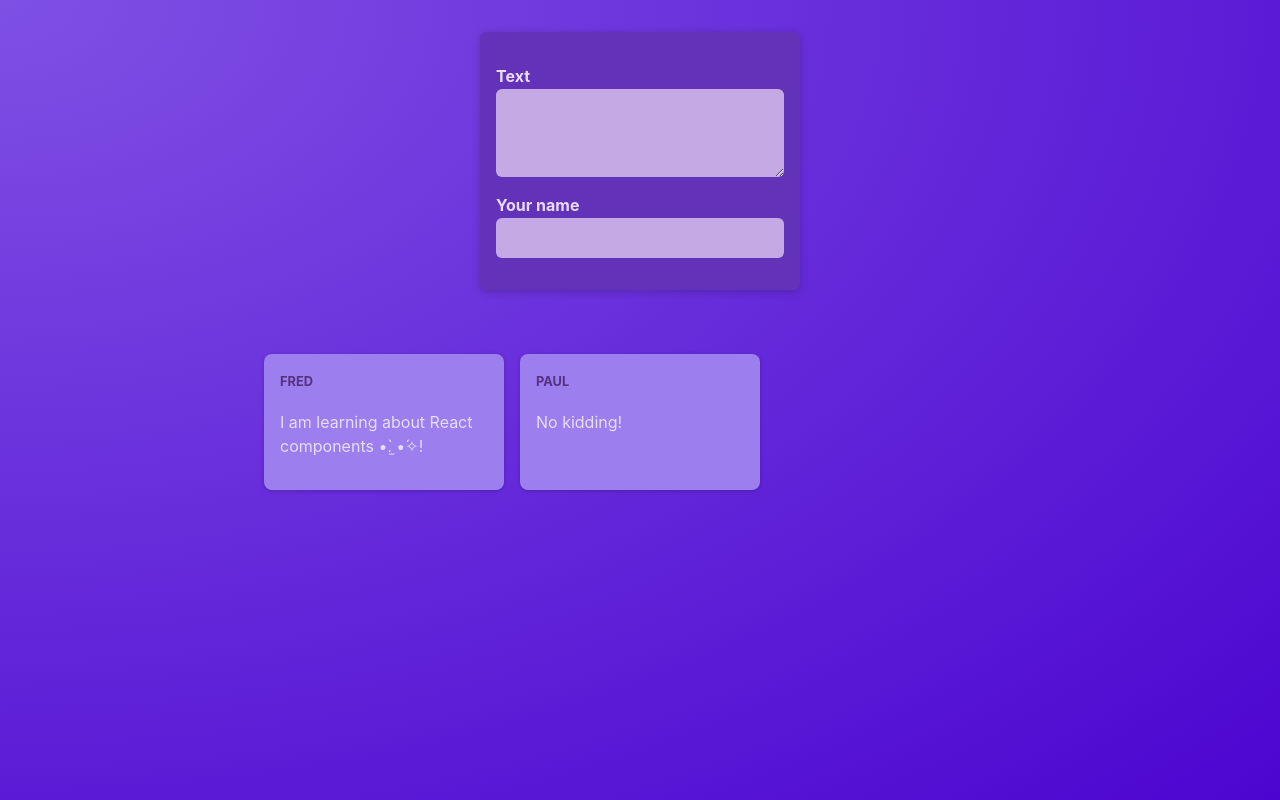
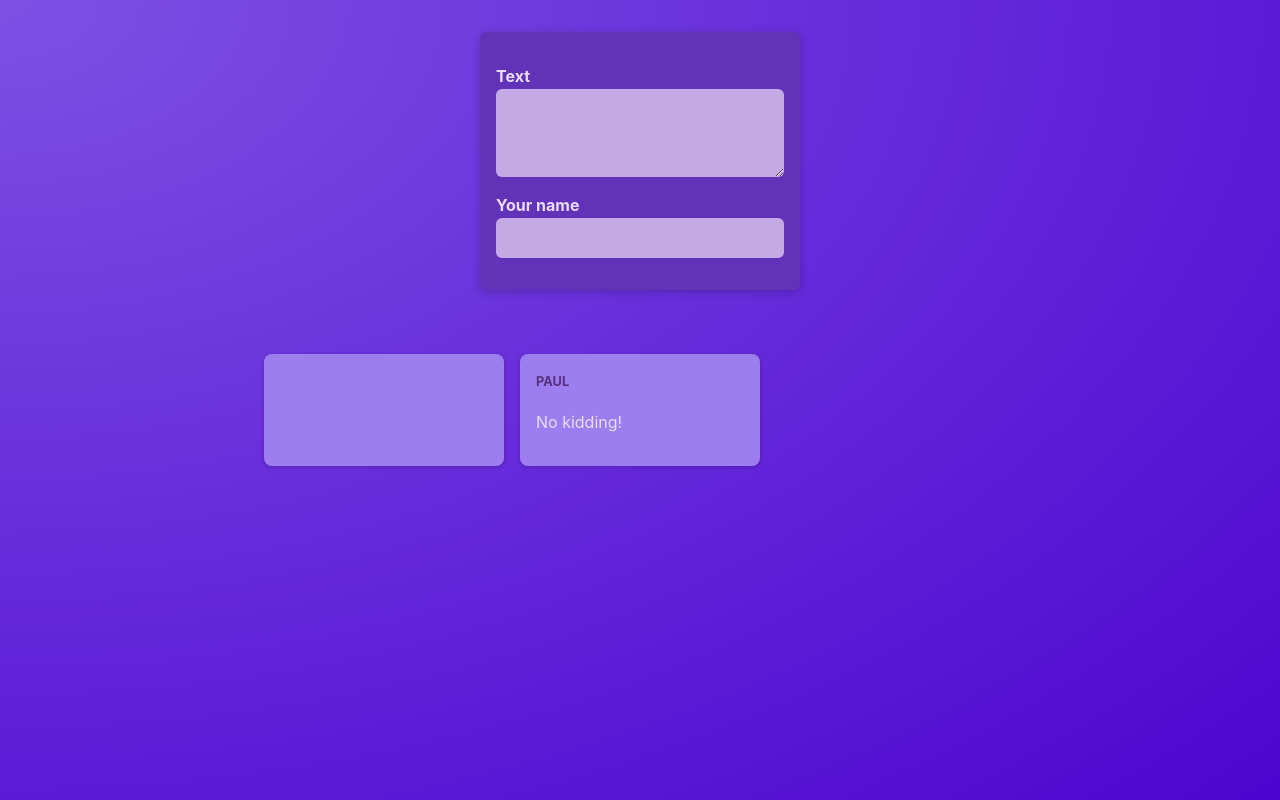
Before and after one commit to pfr974/react_project_udemy, a React (Vite) app: page / in a window 1280 px wide. Built offline with nearby package versions, Linux system fonts and the light colour scheme.

Commit message:
lifted State up for NewPost

```diff
--- a/src/components/NewPost.jsx
+++ b/src/components/NewPost.jsx
@@ -1,15 +1,15 @@
-import classes from './NewPost.module.css';
+import classes from "./NewPost.module.css";
 
-function NewPost() {
+function NewPost(props) {
   return (
     <form className={classes.form}>
       <p>
         <label htmlFor="body">Text</label>
-        <textarea id="body" required rows={3} />
+        <textarea id="body" required rows={3} onChange={props.onBodyChange} />
       </p>
       <p>
         <label htmlFor="name">Your name</label>
-        <input type="text" id="name" required />
+        <input type="text" id="name" required onChange={props.onAuthorChange} />
       </p>
     </form>
   );
--- a/src/components/PostsList.jsx
+++ b/src/components/PostsList.jsx
@@ -1,16 +1,28 @@
 import Post from "./Post";
 import NewPost from "./NewPost";
 import classes from "./PostsList.module.css";
+import { useState } from "react";
 
 function PostsList() {
+  const [enteredBody, setEnteredBody] = useState("");
+  const [enteredAuthor, setEnteredAuthor] = useState("");
+
+  function bodyChangeHandler(event) {
+    setEnteredBody(event.target.value);
+  }
+
+  function authorChangeHandler(event) {
+    setEnteredAuthor(event.target.value);
+  }
+
   return (
     <>
-      <NewPost />
+      <NewPost
+        onBodyChange={bodyChangeHandler}
+        onAuthorChange={authorChangeHandler}
+      />
       <ul className={classes.posts}>
-        <Post
-          author="Fred"
-          body="I am learning about React components •̀.̫ •́✧!"
-        />
+        <Post author={enteredAuthor} body={enteredBody} />
         <Post author="Paul" body="No kidding!" />
       </ul>
     </>
```
